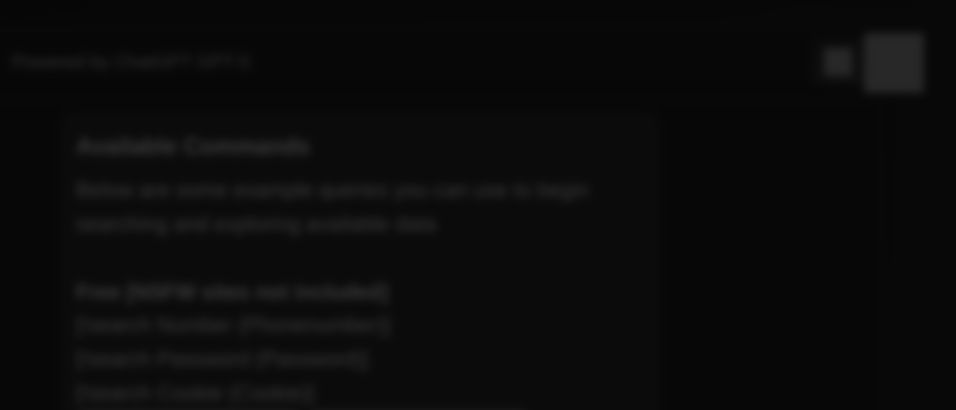
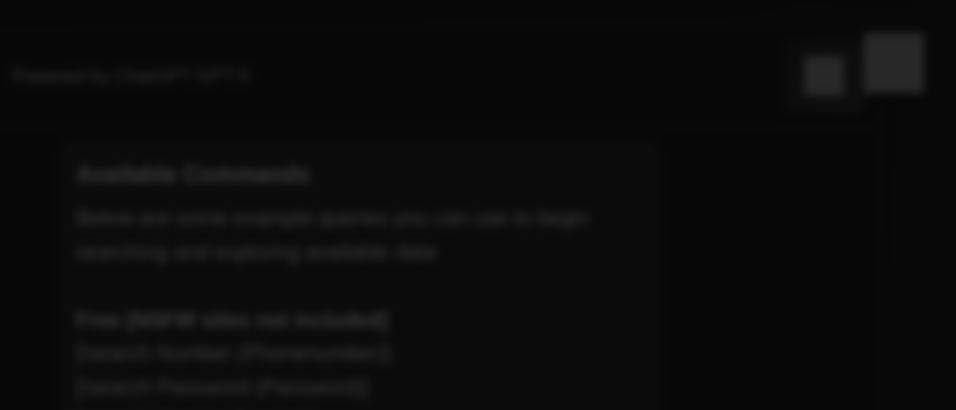
Before and after one commit to Novelintel/Novelintel, a PHP site: page /DeepSearch/OSINTScrape.html in a window 1280 px wide. Shown: the top 410 px of the page, without its empty margins (206-1162 px from the left). Run offline with PHP 8.4, Linux system fonts and the light colour scheme; grey boxes are pictures that could not be loaded.

Commit message:
Update style.css

```diff
--- a/OSINTScraper/DeepSearch/style.css
+++ b/OSINTScraper/DeepSearch/style.css
@@ -224,23 +224,31 @@ body {
 }
 
 #call-btn {
-  padding: 10px 14px;
+  padding: 18px 22px;
   background: linear-gradient(135deg, #2a2a2a, #3a3a3a);
-  border-radius: 10px;
+  border-radius: 16px;
   cursor: pointer;
   display: flex;
   align-items: center;
   justify-content: center;
   transition: background 0.25s ease, transform 0.2s ease;
-  box-shadow: 0 2px 6px rgba(0,0,0,0.25);
+  box-shadow: 0 4px 12px rgba(0,0,0,0.3);
 }
+
 #call-btn:hover {
   background: linear-gradient(135deg, #3a3a3a, #4a4a4a);
   transform: translateY(-2px);
-  box-shadow: 0 4px 10px rgba(0,0,0,0.3);
+  box-shadow: 0 6px 16px rgba(0,0,0,0.35);
 }
-#call-btn:focus { outline: 2px solid #555; }
-#call-btn .call-icon { width: 28px; height: 28px; }
+
+#call-btn:focus {
+  outline: 2px solid #555;
+}
+
+#call-btn .call-icon {
+  width: 40px;
+  height: 40px;
+}
 
 .call-modal {
   background: #1f1f1f;
```
